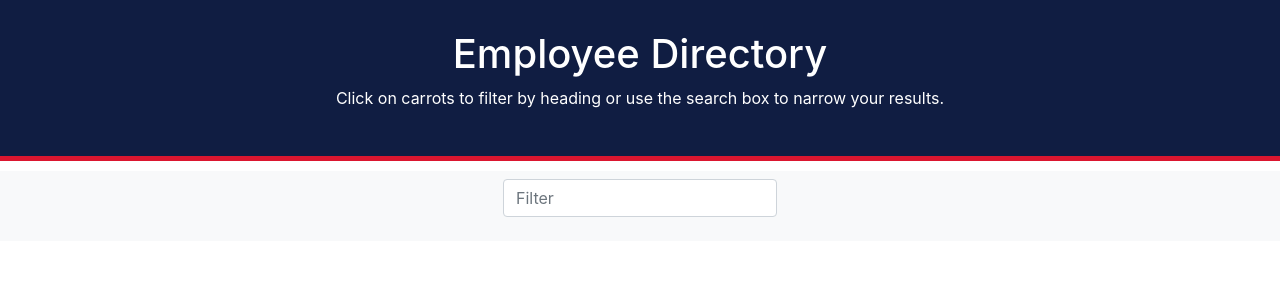
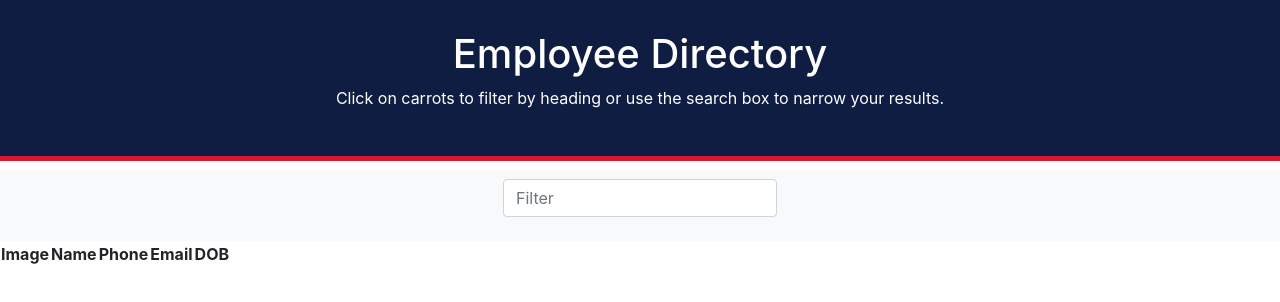
Before and after one commit to Athear/team-directory, a React (Create React App) app: page / in a window 1280 px wide. Shown: the top 302 px of the page. Built offline with nearby package versions, Linux system fonts and the light colour scheme; no server answers.

Commit message:
added onClick handler

```diff
--- a/src/components/DirectoryContainer.js
+++ b/src/components/DirectoryContainer.js
@@ -43,7 +43,6 @@ class DirectoryContainer extends Component {
                 filter={this.state.filter}
                 handleInputChange={this.handleInputChange}
               />
-              {console.log(this.state.results)}
             </div>
           </div>
         </nav>
--- a/src/components/UserList.js
+++ b/src/components/UserList.js
@@ -2,8 +2,32 @@ import React from "react";
 
 function UserList(props) {
   const allUsers = props.users
+
+  const handleClick = (column) =>{
+    console.log(allUsers);
+  }
+
   return (
     <table>
+      <thead>
+        <tr>
+          <th onClick={handleClick}>
+            Image
+          </th>
+          <th>
+            Name
+          </th>
+          <th>
+            Phone
+          </th>
+          <th>
+            Email
+          </th>
+          <th>
+            DOB
+          </th>
+        </tr>
+      </thead>
 
     </table>
   );
```
